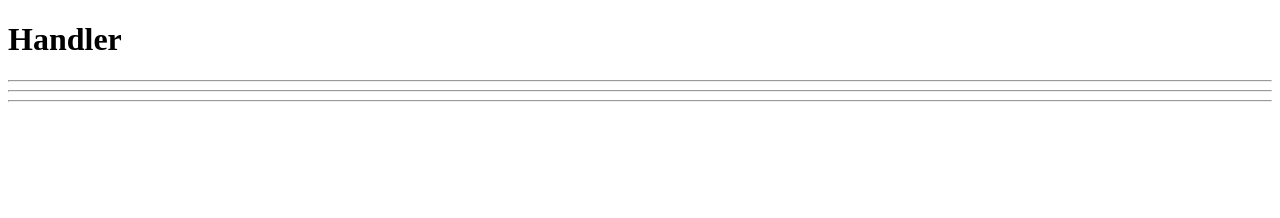
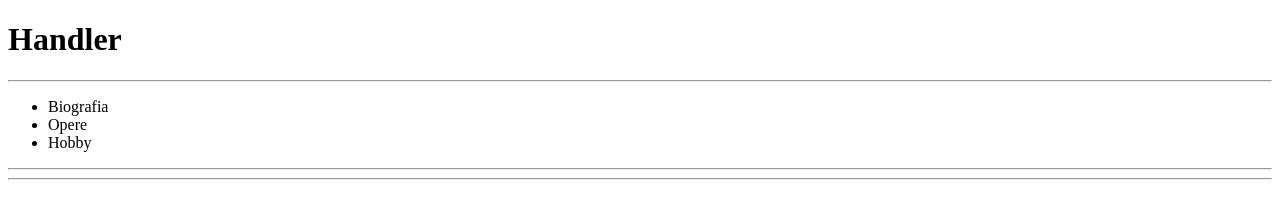
Before and after one commit to R-G2110/prova-pagina-html, a plain HTML site: page index.html in a window 1280 px wide. Drawn offline with Linux system fonts and the light colour scheme.

Commit message:
Navigatore terminato

```diff
--- a/index.html
+++ b/index.html
@@ -15,11 +15,34 @@
   <!--navigator-->
   <nav>
 
+    <ul>
+      <li><a href="#biografia"></a>Biografia</li>
+      <li><a href="#opere"></a>Opere</li>
+      <li><a href="#hobby"></a>Hobby</li>
+    </ul>
+
   </nav>
   <!--/navigator-->
   <hr>
   <!--main-->
   <main>
+    <!--Biografia-->
+    <a name="biografia"></a>
+    <section>
+
+    </section>
+
+    <!--Opere-->
+    <a name="opere"></a>
+    <section>
+
+    </section>
+
+    <!--Hobby-->
+    <a name="hobby"></a>
+    <section>
+
+    </section>
 
   </main>
   <!--/main-->
```
